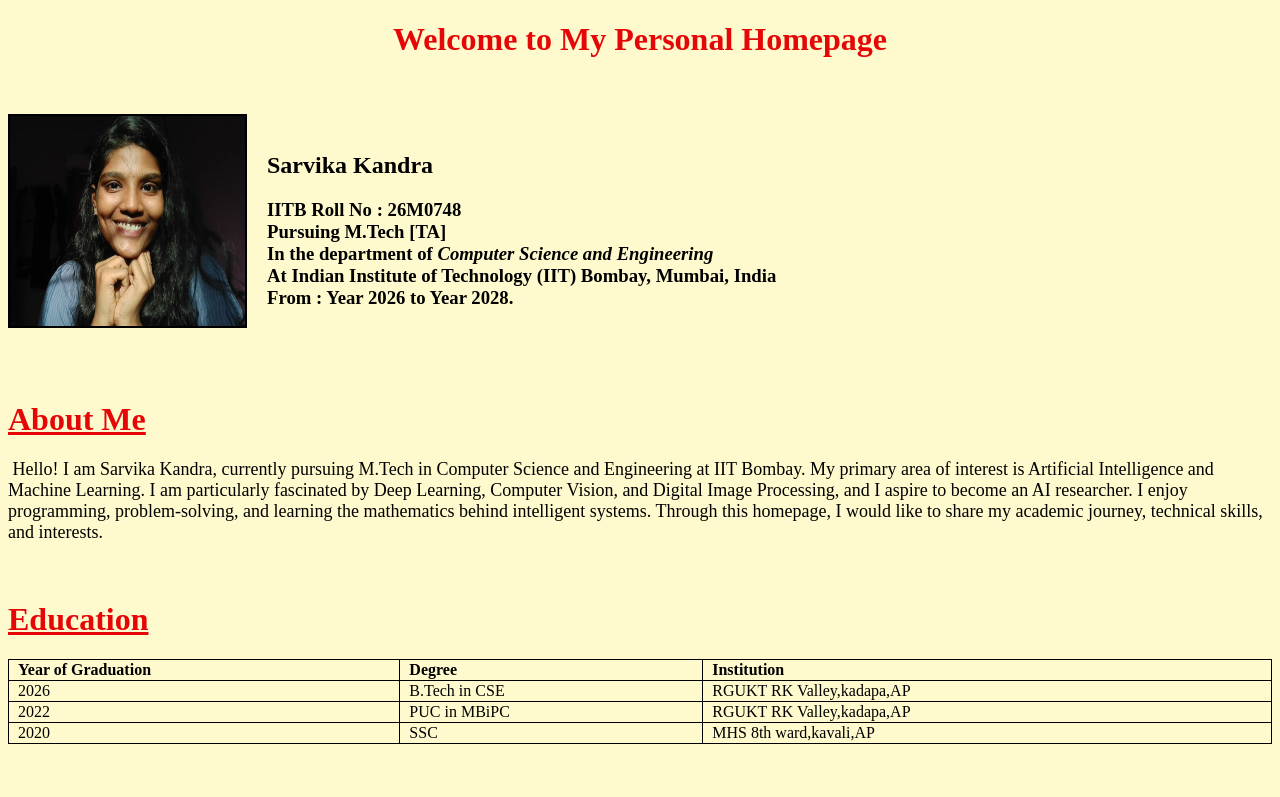
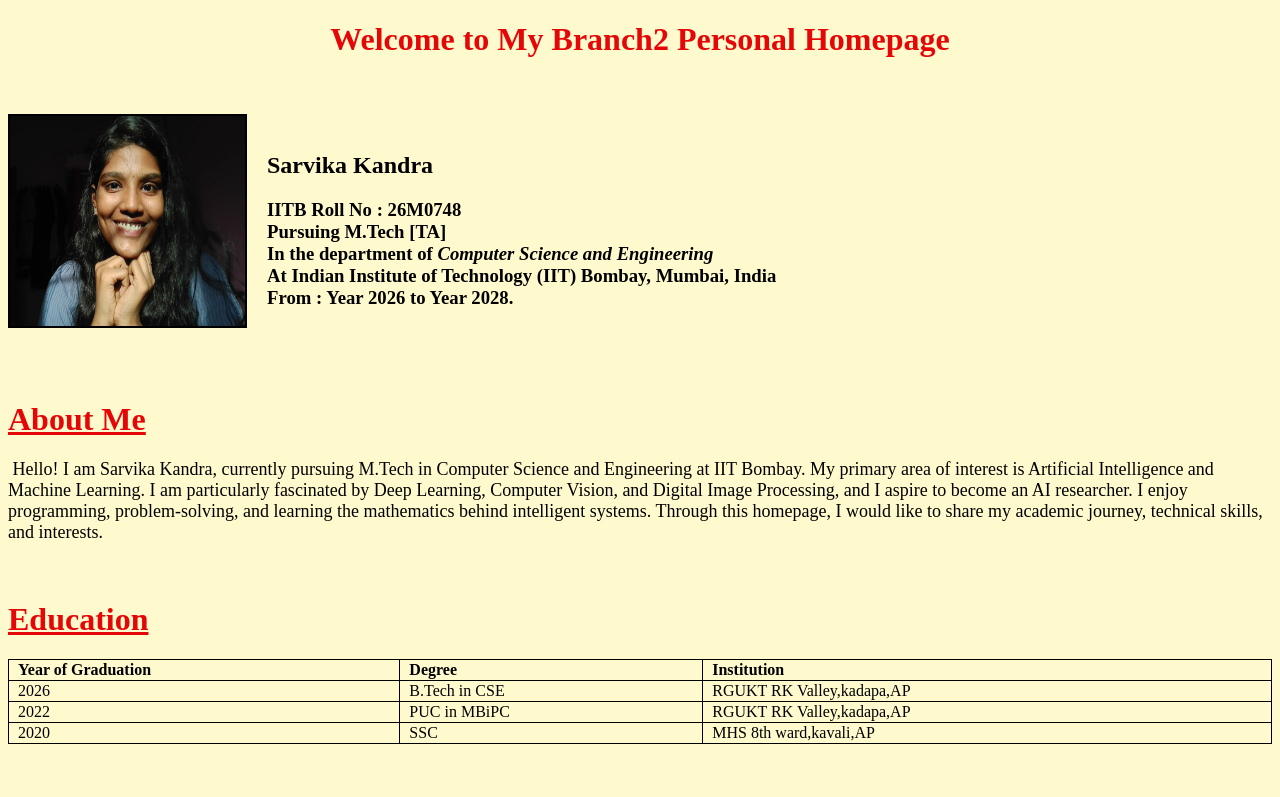
Before and after one commit to Sarvika999/My-HTML-Website, a plain HTML site: page index.html in a window 1280 px wide. Shown: the top 797 px of the page. Drawn offline with Linux system fonts and the light colour scheme.

Commit message:
Fourth Commit -- Created and modified Branch2

```diff
--- a/index.html
+++ b/index.html
@@ -28,7 +28,7 @@
     </head>
     <body style="background-color:lemonchiffon">
 
-        <h1 class="center-text heading-red">Welcome to My Personal Homepage</h1>
+        <h1 class="center-text heading-red">Welcome to My Branch2 Personal Homepage</h1>
 
         <p> &nbsp; </p>
 
```
